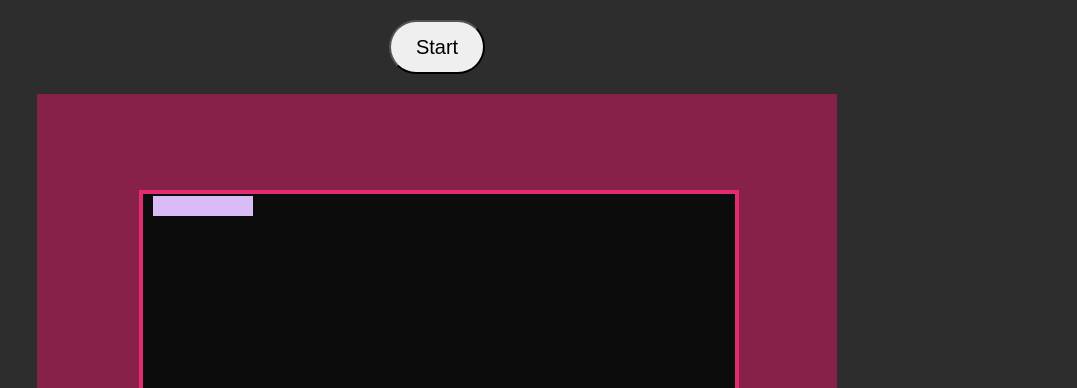
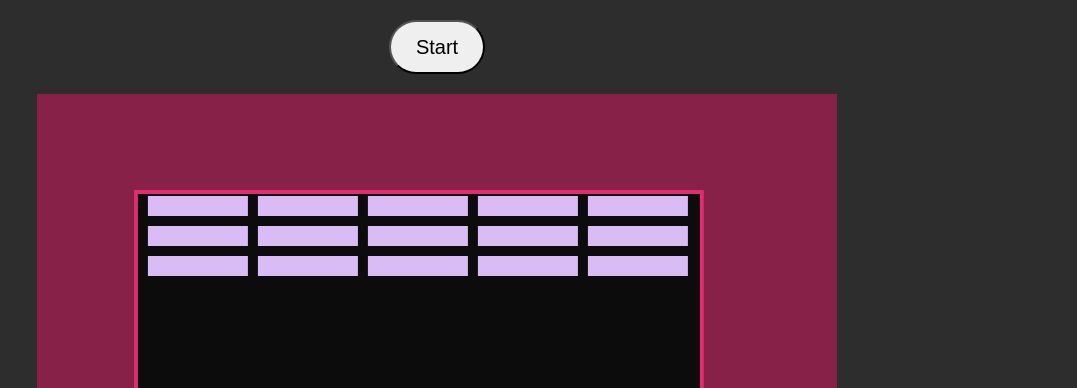
Before and after one commit to Lu-Smith/breakout_game_js, a website: page index.html in a window 1280 px wide. Shown: the top 388 px of the page, without its empty margins (203-1280 px from the left). Drawn offline with Linux system fonts and the light colour scheme.

Commit message:
Updated script.js

```diff
--- a/src/script.js
+++ b/src/script.js
@@ -16,11 +16,24 @@ class Block {
         this.topLeft = [xAxis, yAxis + blockWidth]
         this.topRight = [xAxis + blockHeight, yAxis + blockWidth]
     }
-
 }
 
 const blocks = [
-    new Block(10,270)
+    new Block(10,270),
+    new Block(120,270),
+    new Block(230,270),
+    new Block(340,270),
+    new Block(450,270),
+    new Block(10,240),
+    new Block(120,240),
+    new Block(230,240),
+    new Block(340,240),
+    new Block(450,240),
+    new Block(10,210),
+    new Block(120,210),
+    new Block(230,210),
+    new Block(340,210),
+    new Block(450,210),
 ]
 
 
--- a/style.css
+++ b/style.css
@@ -27,7 +27,7 @@ button {
 .grid {
     position: sticky;
     transform: translate(17%, 32%);
-    width: 600px;
+    width: 570px;
     height: 300px;
     border: 4px solid rgb(226, 43, 113);
     background-color: rgb(12, 12, 12);
```
